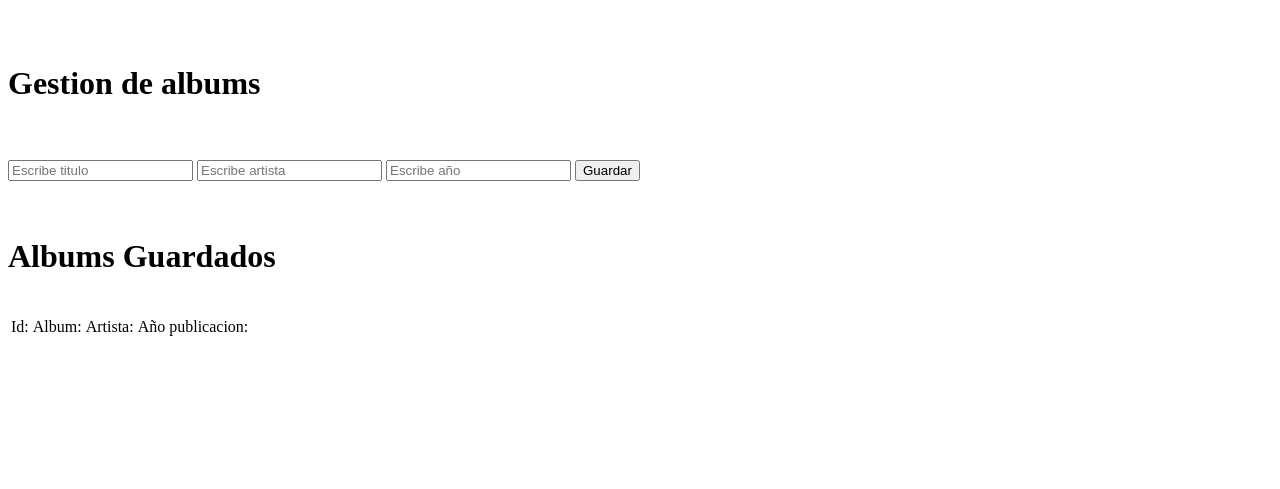
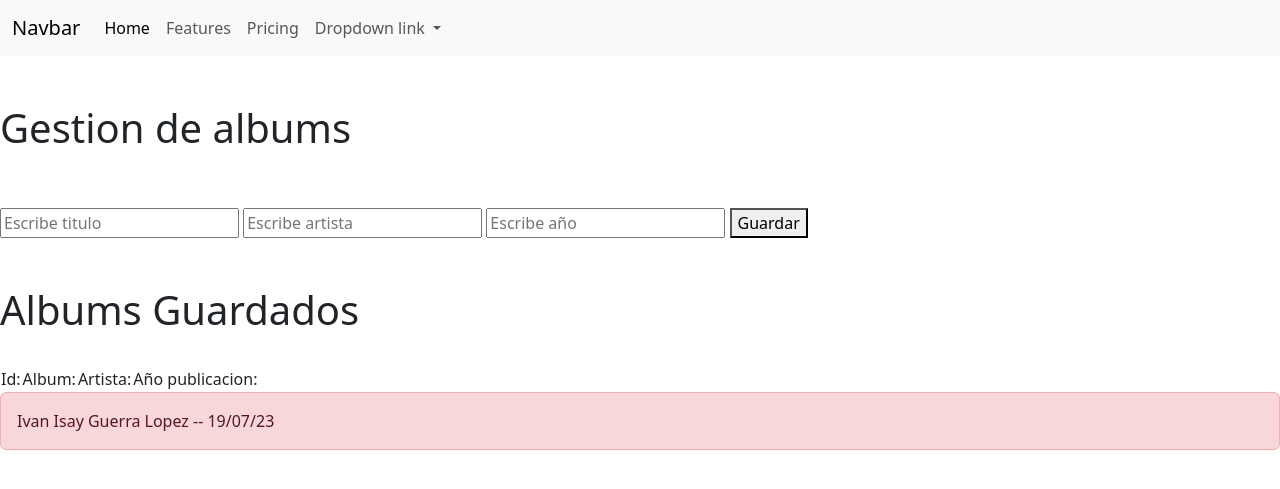
Before and after one commit to IvanIsay/Flask181, a Flask app: page / in a window 1280 px wide. Shown: the top 489 px of the page. Run offline with Flask 3, Linux system fonts and the light colour scheme; data that the repository does not hold is empty; some libraries are stand-ins or nearby versions.

Commit message:
Preparacion Plantilla y CDNs de Bootstrap

```diff
--- a/pract5/templates/index.html
+++ b/pract5/templates/index.html
@@ -1,14 +1,8 @@
-<!DOCTYPE html>
 
-<html>
 
-<head>
-    <meta charset="UTF-8">
-    <meta name="viewport" content="width=device-width, initial-scale=1.0">
-    <title>CRUD Albums</title>
-</head>
+{% extends 'plantilla.html' %}
 
-<body>
+{% block body %}
 
     <br>
     <br>
@@ -66,8 +60,4 @@
 </table>
 
 
-</body>
-
-
-
-</html>
+{% endblock %}
--- /dev/null
+++ b/pract5/templates/plantilla.html
@@ -0,0 +1,65 @@
+
+<!DOCTYPE html>
+<html>
+
+<head>
+
+    <meta charset="UTF-8">
+    <meta name="viewport" content="width=device-width, initial-scale=1.0">
+
+    <link href="https://cdn.jsdelivr.net/npm/bootstrap@5.3.0/dist/css/bootstrap.min.css" rel="stylesheet" integrity="sha384-9ndCyUaIbzAi2FUVXJi0CjmCapSmO7SnpJef0486qhLnuZ2cdeRhO02iuK6FUUVM" crossorigin="anonymous">
+
+    <title> Soy la plantilla </title>
+
+</head>
+
+<body>
+
+    <nav class="navbar navbar-expand-lg bg-body-tertiary">
+        <div class="container-fluid">
+          <a class="navbar-brand" href="#">Navbar</a>
+          <button class="navbar-toggler" type="button" data-bs-toggle="collapse" data-bs-target="#navbarNavDropdown" aria-controls="navbarNavDropdown" aria-expanded="false" aria-label="Toggle navigation">
+            <span class="navbar-toggler-icon"></span>
+          </button>
+          <div class="collapse navbar-collapse" id="navbarNavDropdown">
+            <ul class="navbar-nav">
+              <li class="nav-item">
+                <a class="nav-link active" aria-current="page" href="#">Home</a>
+              </li>
+              <li class="nav-item">
+                <a class="nav-link" href="#">Features</a>
+              </li>
+              <li class="nav-item">
+                <a class="nav-link" href="#">Pricing</a>
+              </li>
+              <li class="nav-item dropdown">
+                <a class="nav-link dropdown-toggle" href="#" role="button" data-bs-toggle="dropdown" aria-expanded="false">
+                  Dropdown link
+                </a>
+                <ul class="dropdown-menu">
+                  <li><a class="dropdown-item" href="#">Action</a></li>
+                  <li><a class="dropdown-item" href="#">Another action</a></li>
+                  <li><a class="dropdown-item" href="#">Something else here</a></li>
+                </ul>
+              </li>
+            </ul>
+          </div>
+        </div>
+      </nav>
+
+
+    {% block body %}
+
+    {% endblock %}
+
+
+    <div class="alert alert-danger role="alert">
+        Ivan Isay Guerra Lopez -- 19/07/23
+      </div>
+
+
+    <script src="https://cdn.jsdelivr.net/npm/bootstrap@5.3.0/dist/js/bootstrap.bundle.min.js" integrity="sha384-geWF76RCwLtnZ8qwWowPQNguL3RmwHVBC9FhGdlKrxdiJJigb/j/68SIy3Te4Bkz" crossorigin="anonymous"></script>
+</body>
+
+
+</html>
```
Also changed, not shown: pract5/templates/editarAlbum.html (+5 -10 lines).
